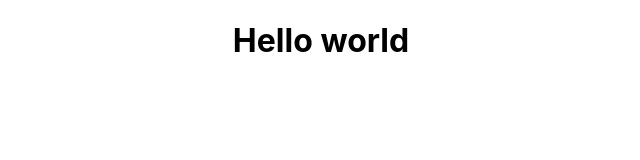
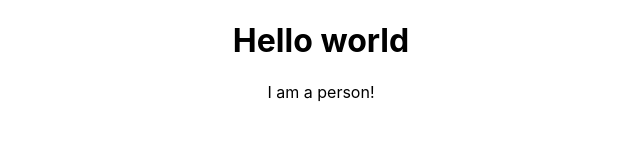
Before and after one commit to DalatCoder/learn-react-max, a React (Create React App) app in the folder 01.basic/: page / in a window 1280 px wide. Shown: the top 160 px of the page, without its empty margins (319-959 px from the left). Built offline with nearby package versions, Linux system fonts and the light colour scheme.

Commit message:
01.Functional component

```diff
--- a/01.basic/src/App.js
+++ b/01.basic/src/App.js
@@ -1,11 +1,13 @@
 import React from 'react';
 import './App.css';
+import Person from './Person/Person';
 
 function App() {
-  return React.createElement(
-    'div',
-    { className: 'App' },
-    React.createElement('h1', null, 'Hello world')
+  return (
+    <div className="App">
+      <h1>Hello world</h1>
+      <Person />
+    </div>
   );
 }
 
--- /dev/null
+++ b/01.basic/src/Person/Person.js
@@ -0,0 +1,7 @@
+import React from 'react';
+
+const Person = () => {
+  return <div>I am a person!</div>;
+};
+
+export default Person;
```
